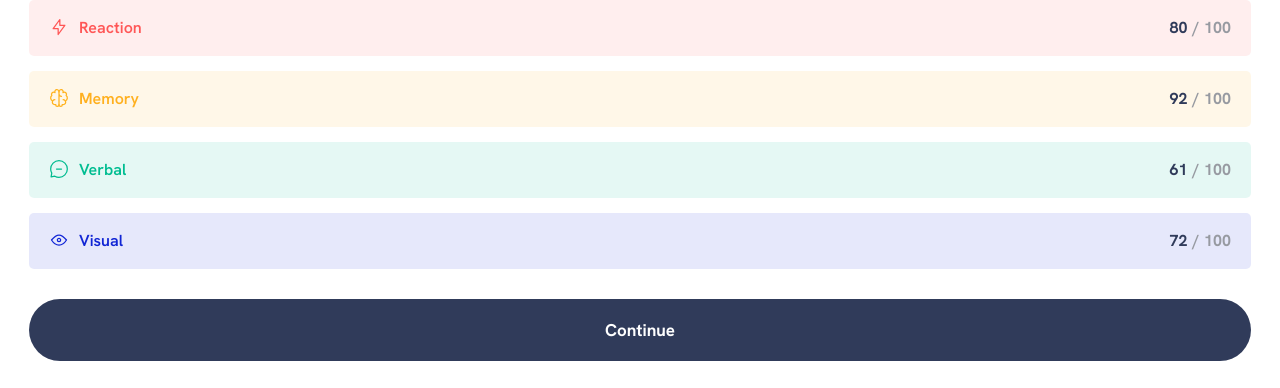
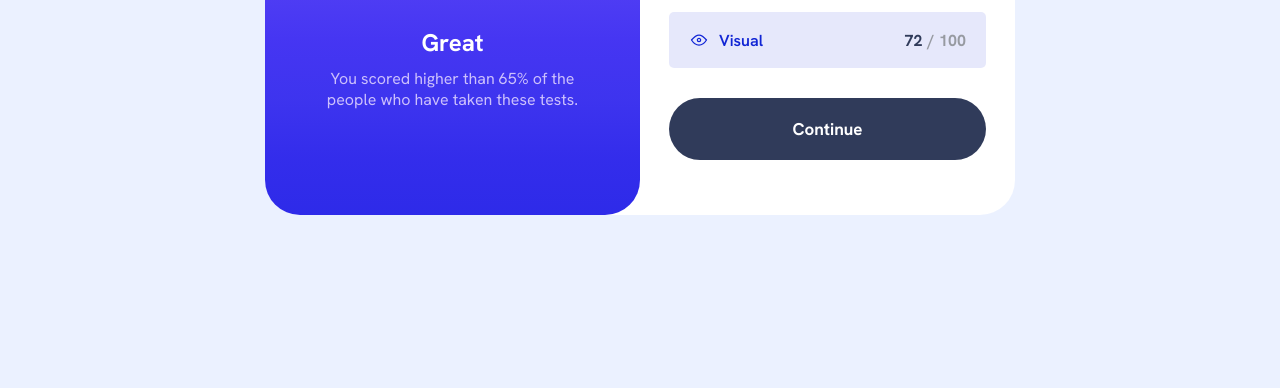
Before and after one commit to adimidania/results-summary-component, a plain HTML site: page index.html in a window 1280 px wide. Shown: the part 448-836 px from the top of the page. After the commit the page ends 800 px from the top, so only its background shows below. Drawn offline with Linux system fonts and the light colour scheme.

Commit message:
Write media query for desktop view
I tried to make it as close as possible to the desktop design provided by frontend mentor. I just had to change the flex-direction of the component and adjust the height/width of the component and its children.

```diff
--- a/style.css
+++ b/style.css
@@ -212,3 +212,29 @@ border: none;
 border-radius: 35px;
 cursor: pointer;
 }
+
+@media screen and (min-width:800px){
+    .component {
+        flex-direction: row;
+        width: 750px;
+        margin: 50px 0;
+        min-height:min-content;
+        height: 525px;
+        border-radius: 35px;
+    }
+    .results, .summary {
+        display: flex;
+        flex-direction: column;
+        flex: auto;
+        gap: 30px;
+        height: 100%;
+        width: 50%;
+    }
+    .results {
+        border-radius: 35px;
+    }
+    .summary {
+        border-radius: 0 35px 35px 0;
+    }
+
+}
```
